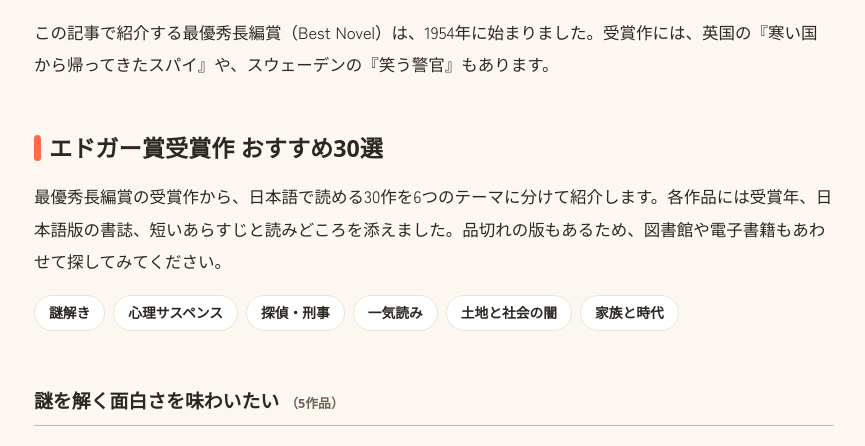
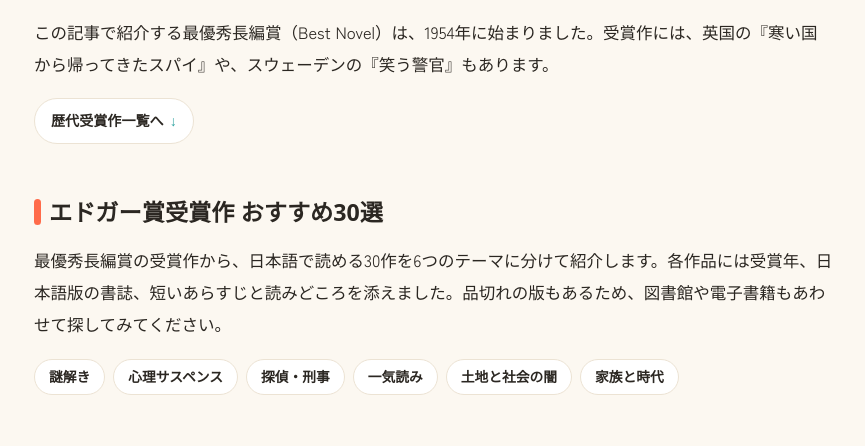
Before and after one commit to raftuff/fiction-radar, a plain HTML site: page edgar-award-best-30.html in a window 1280 px wide. Shown: the part 1905-2351 px from the top of the page, without its empty margins (206-1071 px from the left). Drawn offline with Linux system fonts and the light colour scheme; a web font is replaced by a local one.

Commit message:
Add files via upload

```diff
--- a/edgar-award-best-30.html
+++ b/edgar-award-best-30.html
@@ -435,6 +435,7 @@
       <h2 id="about">エドガー賞とは</h2>
       <p>エドガー賞（エドガー・アラン・ポー賞）は、アメリカ探偵作家クラブ（Mystery Writers of America）が毎年贈る賞です。日本では「アメリカ探偵作家クラブ賞」「MWA賞」とも呼ばれます。名前はエドガー・アラン・ポーにちなみ、英国のCWAダガー賞と並ぶ、英語圏のミステリ・犯罪小説を代表する賞の一つです。</p>
       <p>この記事で紹介する最優秀長編賞（Best Novel）は、1954年に始まりました。受賞作には、英国の<a href="#e-spy-cold">『寒い国から帰ってきたスパイ』</a>や、スウェーデンの<a href="#e-laughing-policeman">『笑う警官』</a>もあります。</p>
+      <p class="ed-jump"><a href="#winners">歴代受賞作一覧へ</a></p>
 
 
       <h2 id="best30">エドガー賞受賞作 おすすめ30選</h2>
```
